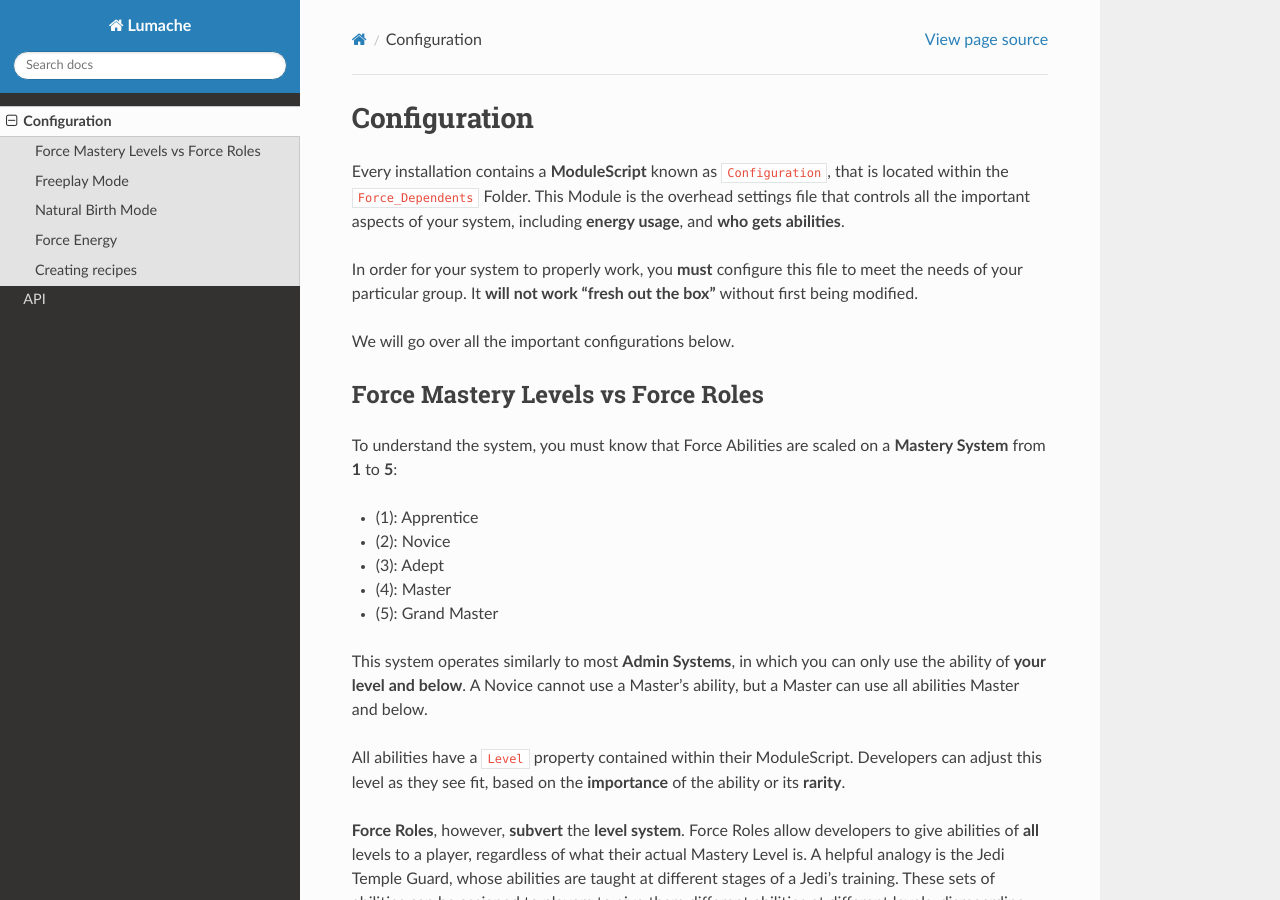
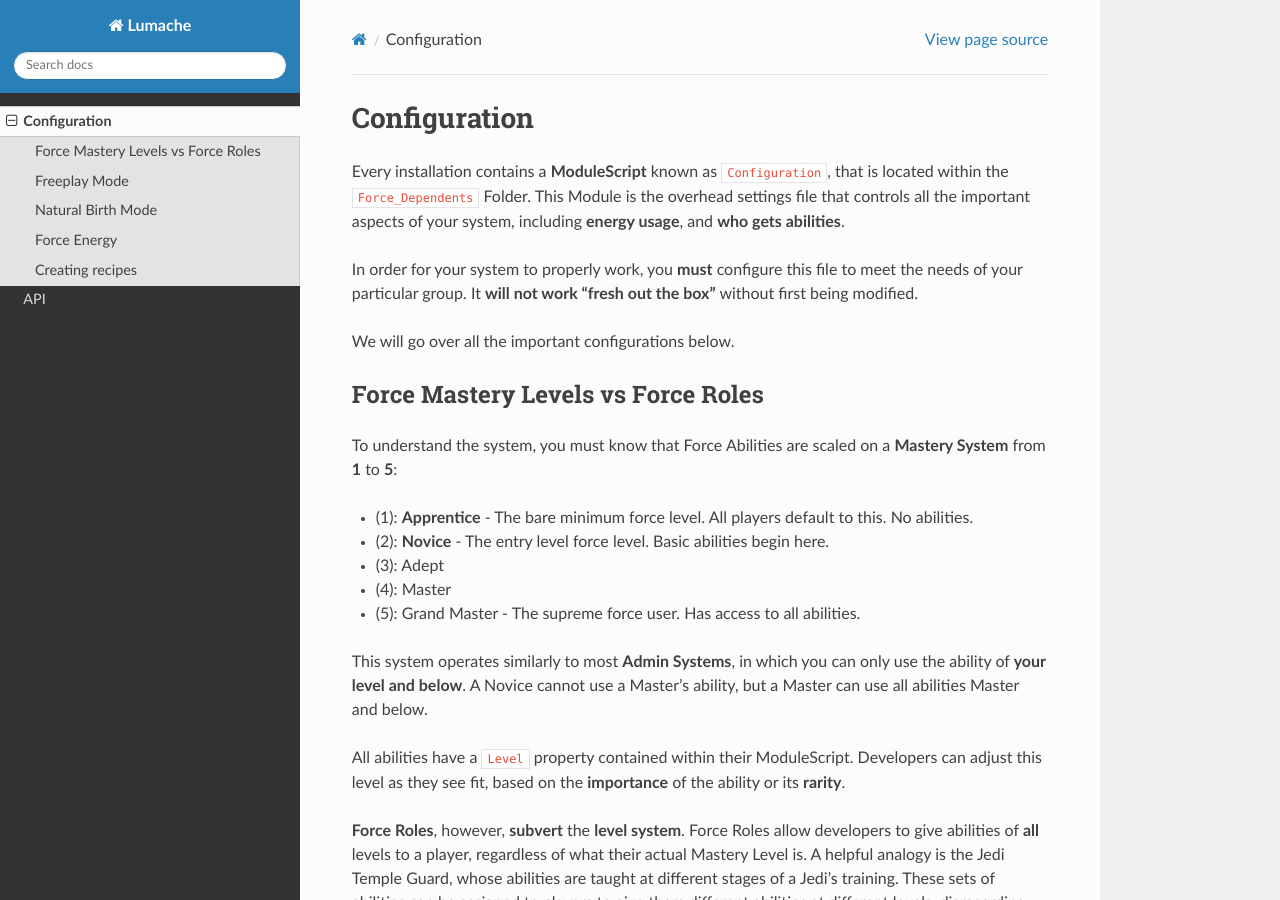
Before and after one commit to TreySoWavvy/ForceSystemLITE, a Sphinx documentation site: the page built from docs/source/usage.rst, in a window 1280 px wide and 900 px high. Built offline with Sphinx 7.4.7 and the Read the Docs theme 3.1.0, drawn with Linux system fonts in a browser that asks for light colours.

Commit message:
Update usage.rst

```diff
--- a/docs/source/usage.rst
+++ b/docs/source/usage.rst
@@ -13,11 +13,11 @@ Force Mastery Levels vs Force Roles
 ------------
 To understand the system, you must know that Force Abilities are scaled on a **Mastery System** from **1** to **5**:
 
-- (1): Apprentice
-- (2): Novice
+- (1): **Apprentice** - The bare minimum force level. All players default to this. No abilities.
+- (2): **Novice** - The entry level force level. Basic abilities begin here.
 - (3): Adept
 - (4): Master
-- (5): Grand Master
+- (5): Grand Master - The supreme force user. Has access to all abilities.
 
 This system operates similarly to most **Admin Systems**, in which you can only use the ability of **your level and below**. A Novice cannot use a Master's ability, but a Master can use all abilities Master and below.
 
```
